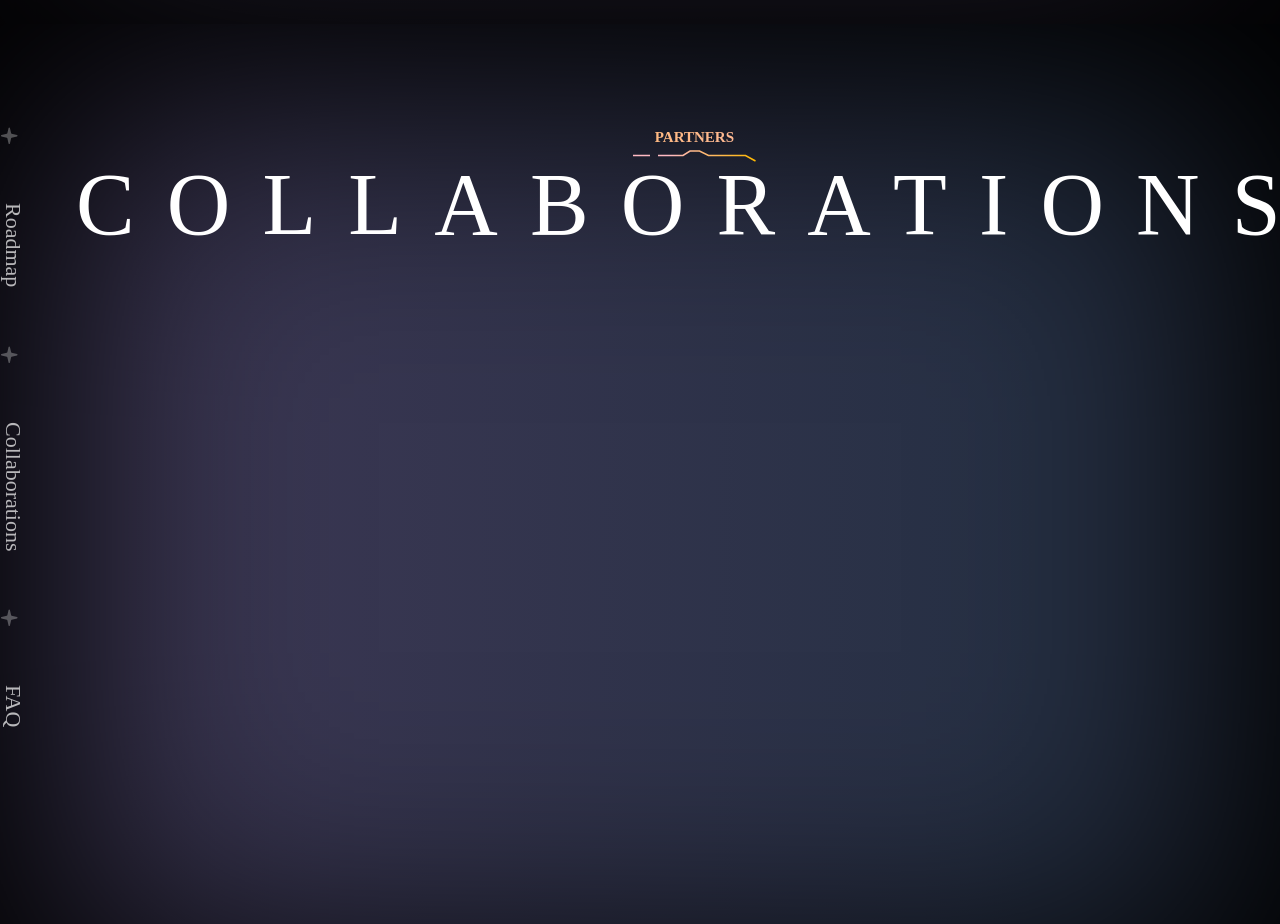
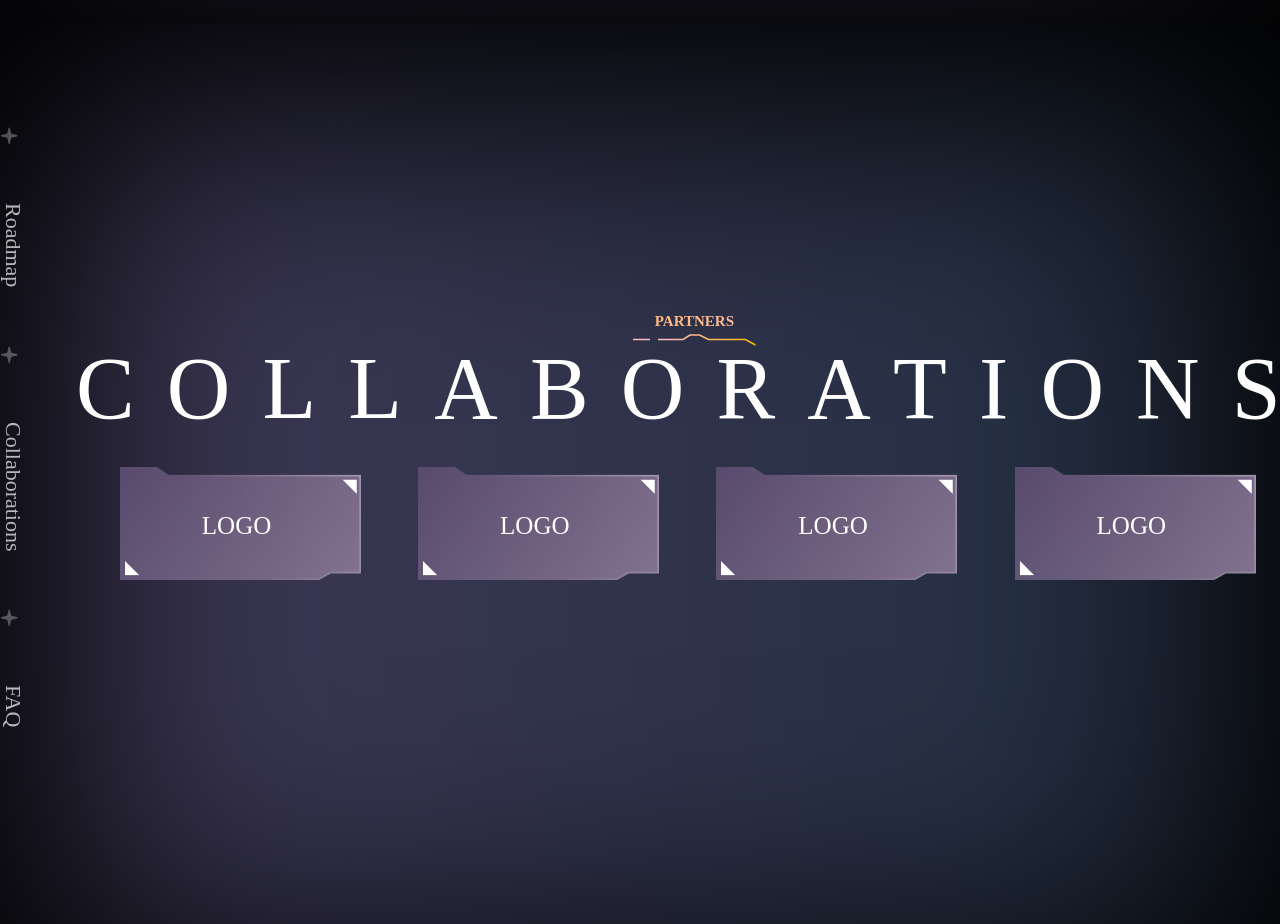
Before and after one commit to rexx0n/Dusktopia, a website: page index.html in a window 1280 px wide. Shown: the part 4600-5524 px from the top of the page. Drawn offline with nearby package versions, Linux system fonts and the light colour scheme; files that its build step writes are made by us from their sources; a web font is replaced by a local one.

Commit message:
collaborations complete

```diff
--- a/index.html
+++ b/index.html
@@ -221,7 +221,12 @@
                         </svg>
                     </div>
                     <h1>COLLABORATIONS</h1>
-
+                    <div class="collaborations__logo">
+                        <p>LOGO</p>
+                        <p>LOGO</p>
+                        <p>LOGO</p>
+                        <p>LOGO</p>
+                    </div>
                 </div>
             </main>
         </div>
--- a/scss/background-page-4.scss
+++ b/scss/background-page-4.scss
@@ -7,4 +7,7 @@
     padding-top: 103px;
     align-items: flex-start;
   }
+  main {
+    width: 100%;
+  }
 }
--- a/scss/collaborations.scss
+++ b/scss/collaborations.scss
@@ -1,4 +1,22 @@
 .collaborations {
+  margin-top: 184px;
+  &__logo {
+    display: flex;
+    justify-content: space-evenly;
+    p {
+      font-family: "TTOctosquares-Regular";
+      font-style: normal;
+      font-weight: 400;
+      font-size: 25px;
+      line-height: 100%;
+      padding: 46px 103px 79px 82px;
+      background-image: url(/img/logo.png);
+      background-repeat: no-repeat;
+      &:hover {
+        transform: scale(1.1);
+      }
+    }
+  }
   &__partners {
     text-align: center;
     h5 {
@@ -13,13 +31,8 @@
       background-clip: text;
       text-fill-color: transparent;
     }
-    h1 {
-      font-family: "TTOctosquares-Regular";
-      font-style: normal;
-      font-weight: 400;
-      font-size: 64px;
-      line-height: 100%;
+  }
+  h1 {
       text-align: center;
     }
-  }
 }
```
Also changed, not shown: img/logo.png (added).
